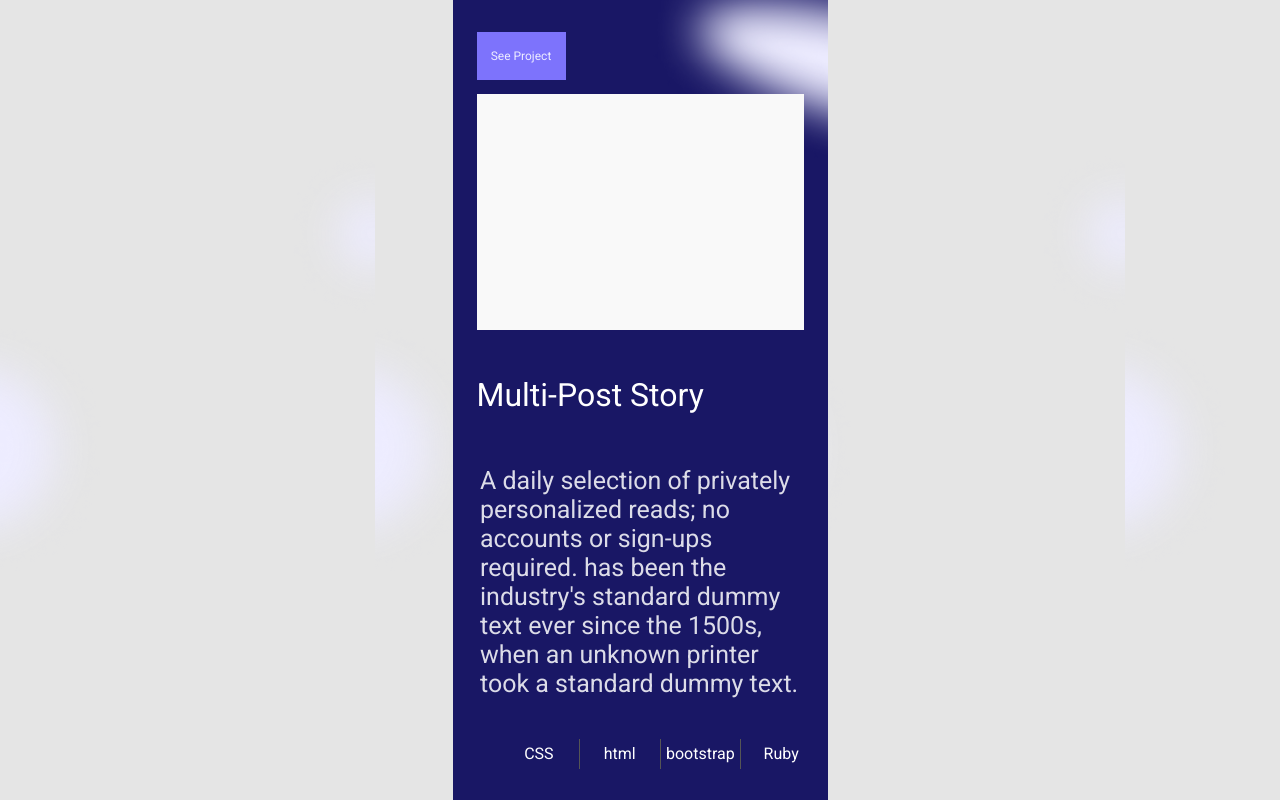
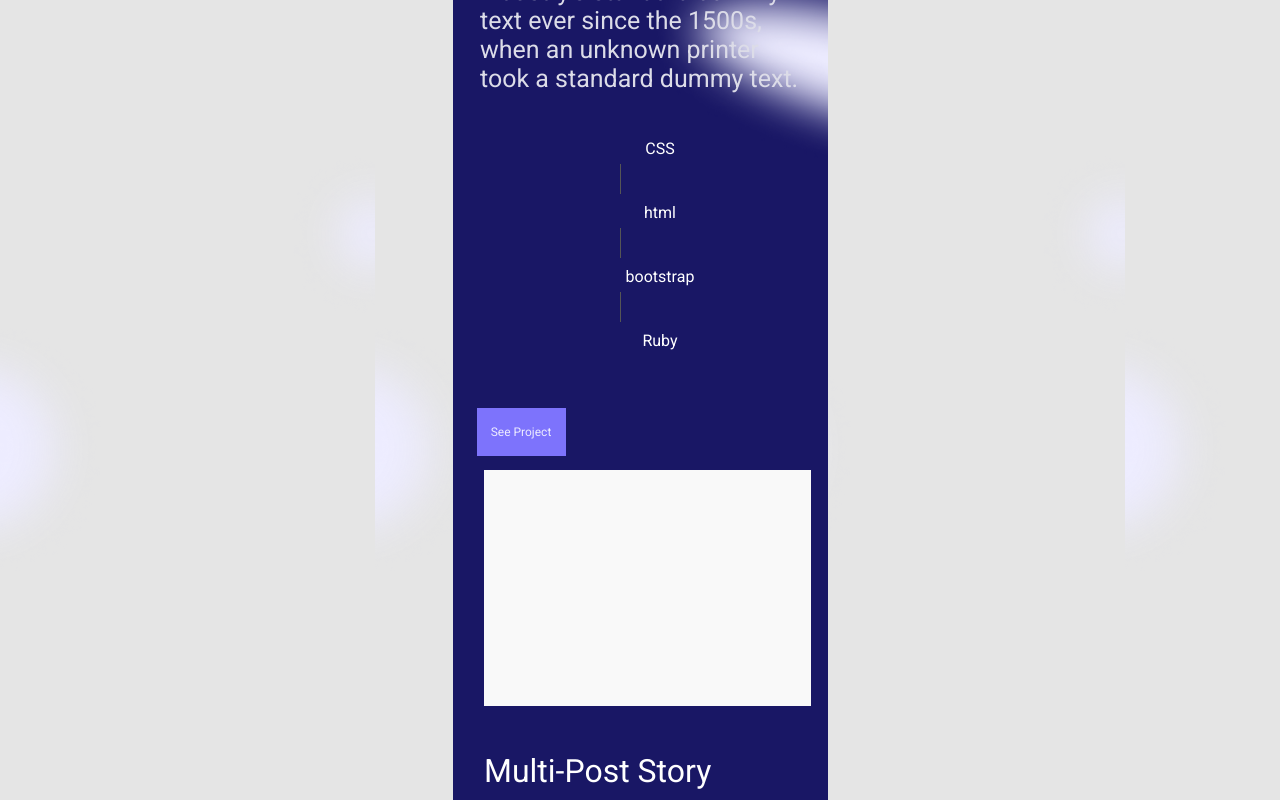
Before and after one commit to sushen/Soma-portfolio, a website: page Index.html in a window 1280 px wide. Shown: the part 3660-4460 px from the top of the page. Drawn offline with Linux system fonts and the light colour scheme.

Commit message:
Remove flex dsiplay from a ul contain and add position relative

```diff
--- a/Index.html
+++ b/Index.html
@@ -113,7 +113,7 @@
                           has been the industry's standard dummy text ever since the 1500s,
                           when an unknown printer took a standard dummy text.
                       </p>
-                      <ul class="flex-item navlang-flex-float">
+                      <ul class="flex-item navlang-flex-floatt">
                           <li><a href="#" class="subflex-item artag">CSS</a></li>
                           <li><img src="image/css-divider.png" alt="divider image" class="subflex-item"></li>
                           <li><a href="#" class="subflex-item artag">html</a></li>
@@ -141,7 +141,7 @@
                           has been the industry's standard dummy text ever since the 1500s,
                           when an unknown printer took a standard dummy text.
                       </p>
-                      <ul class="flex-item navlang-flex-float">
+                      <ul class="flex-item ">
                           <li><a href="#" class="subflex-item artag">CSS</a></li>
                           <li><img src="image/css-divider.png" alt="divider image" class="subflex-item"></li>
                           <li><a href="#" class="subflex-item artag">html</a></li>
@@ -169,7 +169,7 @@
                           has been the industry's standard dummy text ever since the 1500s,
                           when an unknown printer took a standard dummy text.
                       </p>
-                      <ul class="flex-item navlang-flex-float">
+                      <ul class="flex-item ">
                           <li><a href="#" class="subflex-item artag">CSS</a></li>
                           <li><img src="image/css-divider.png" alt="divider image" class="subflex-item"></li>
                           <li><a href="#" class="subflex-item artag">html</a></li>
@@ -197,7 +197,7 @@
                           has been the industry's standard dummy text ever since the 1500s,
                           when an unknown printer took a standard dummy text.
                       </p>
-                      <ul class="flex-item navlang-flex-float">
+                      <ul class="flex-item navlang-flex">
                           <li><a href="#" class="subflex-item artag">CSS</a></li>
                           <li><img src="image/css-divider.png" alt="divider image" class="subflex-item"></li>
                           <li><a href="#" class="subflex-item artag">html</a></li>
--- a/stylesheet.css
+++ b/stylesheet.css
@@ -278,11 +278,11 @@ hr {
   width: 350px;
 }
 
-.navlang-flex-float {
+.navlang-flex-floatt {
   position: relative;
 }
 
-.navlang-flex-float li {
+.navlang-flex-floatt li {
   float: left;
 }
 
```
